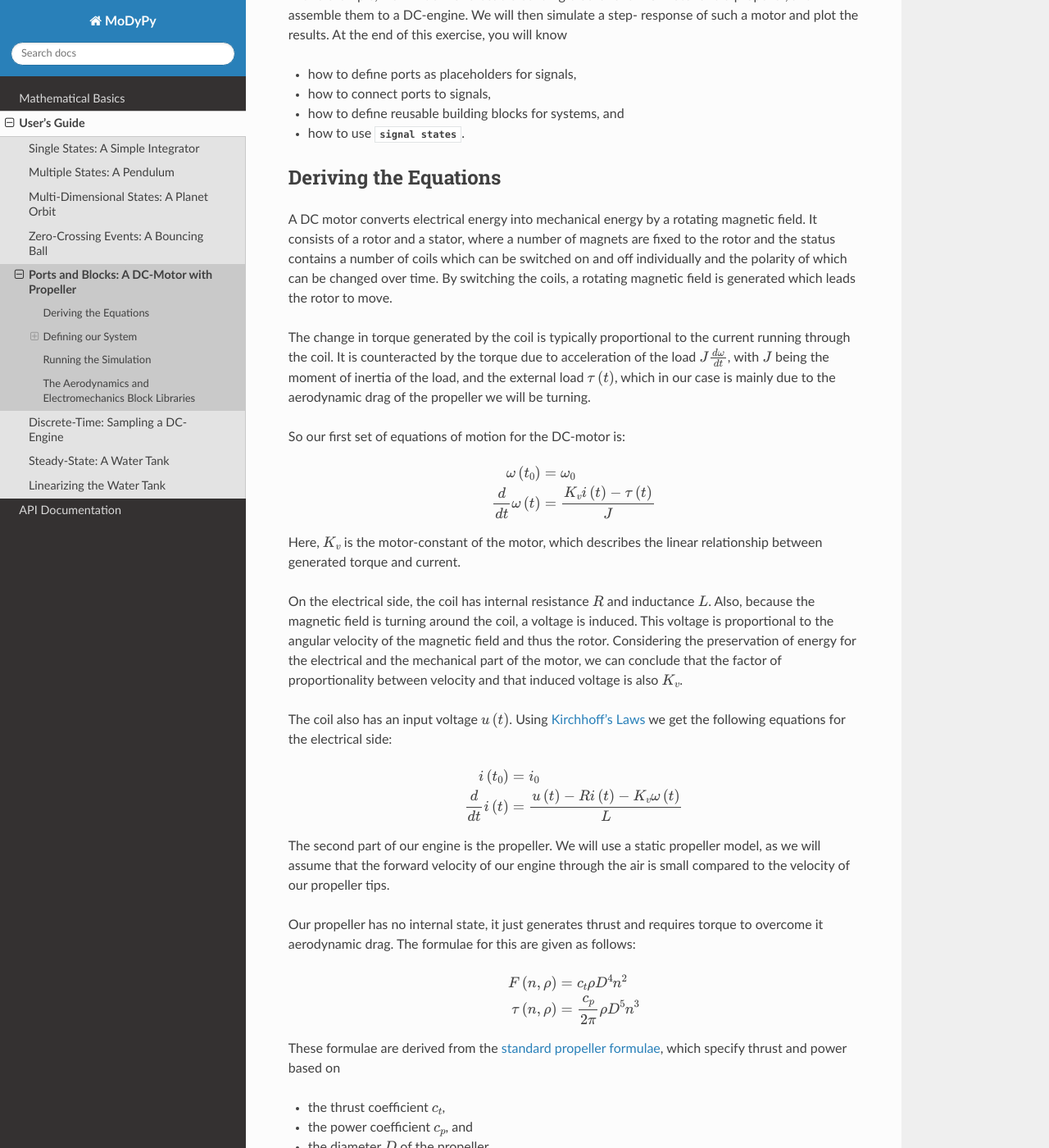
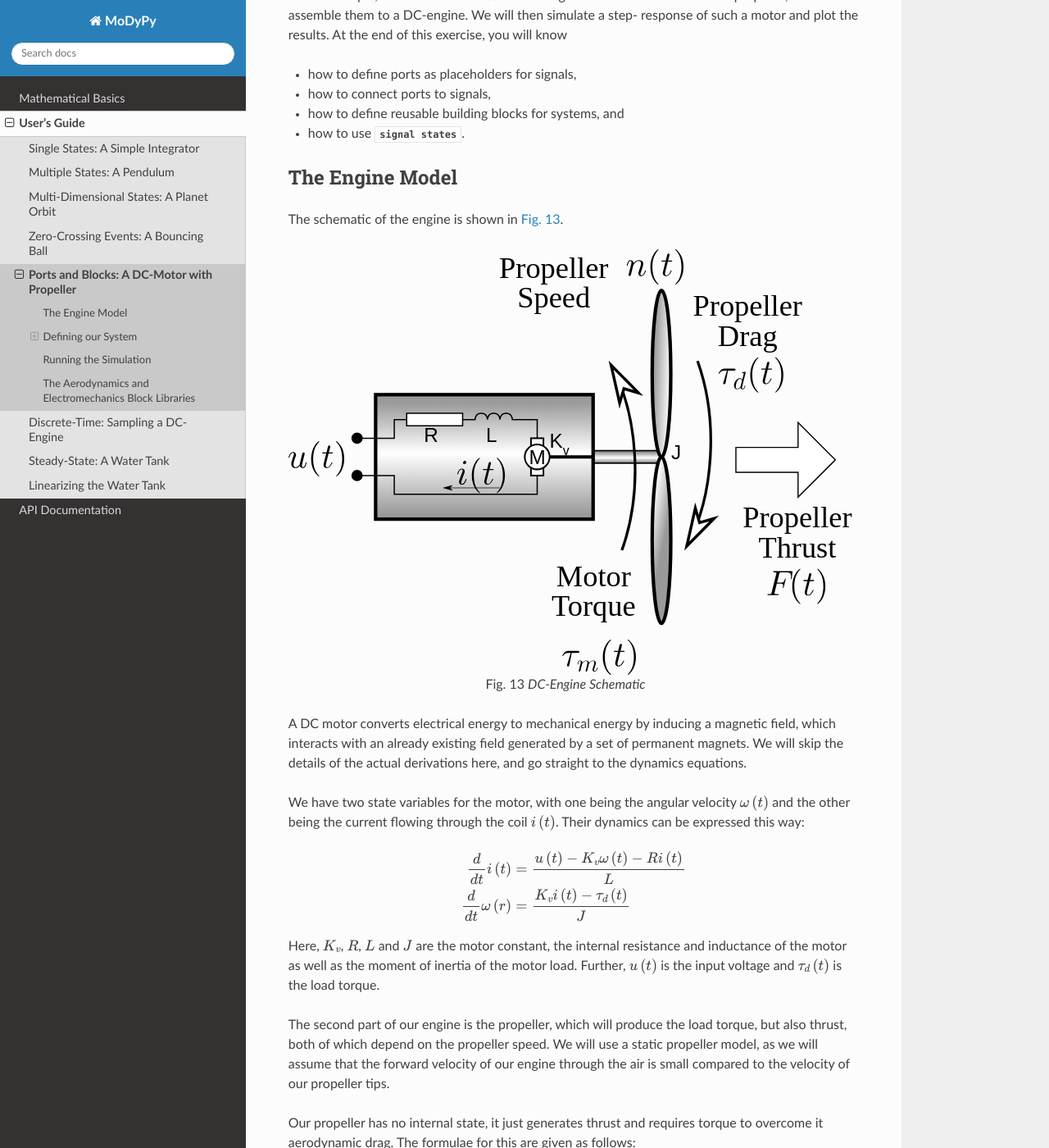
Before and after one commit to modypy/modypy, a Sphinx documentation site: the page built from docs/guide/05_dc_engine.rst, in a window 1280 px wide and 1400 px high, scrolled down 717 px. Shown: the whole window at 82% size. Built offline with Sphinx 7.4.7 and the Read the Docs theme 2.0.0, drawn with Linux system fonts in a browser that asks for light colours; some of the changed text lies outside the part shown.

Commit message:
Add some better illustrations to the User's Guide and restructure the text around them.

```diff
--- a/docs/guide/05_dc_engine.rst
+++ b/docs/guide/05_dc_engine.rst
@@ -26,55 +26,44 @@ At the end of this exercise, you will know
 - how to define reusable building blocks for systems, and
 - how to use :class:`signal states <modypy.model.states.SignalState>`.
 
-Deriving the Equations
-----------------------
 
-A DC motor converts electrical energy into mechanical energy by a rotating
-magnetic field.
-It consists of a rotor and a stator, where a number of magnets are fixed to the
-rotor and the status contains a number of coils which can be switched on and off
-individually and the polarity of which can be changed over time.
-By switching the coils, a rotating magnetic field is generated which leads the
-rotor to move.
+The Engine Model
+----------------
 
-The change in torque generated by the coil is typically proportional to the
-current running through the coil.
-It is counteracted by the torque due to acceleration of the load
-:math:`J \frac{d\omega}{dt}`, with :math:`J` being the moment of inertia of the
-load, and the external load :math:`\tau\left(t\right)`, which in our case is
-mainly due to the aerodynamic drag of the propeller we will be turning.
+The schematic of the engine is shown in :numref:`dc_engine_schematic`.
 
-So our first set of equations of motion for the DC-motor is:
+.. _dc_engine_schematic:
+.. figure:: 05_dc_engine_schematic.svg
+    :align: center
+    :alt: DC-Engine Schematic
+
+    DC-Engine Schematic
+
+A DC motor converts electrical energy to mechanical energy by inducing a
+magnetic field, which interacts with an already existing field generated by a
+set of permanent magnets.
+We will skip the details of the actual derivations here, and go straight to the
+dynamics equations.
+
+We have two state variables for the motor, with one being the angular velocity
+:math:`\omega\left(t\right)` and the other being the current flowing through
+the coil :math:`i\left(t\right)`.
+Their dynamics can be expressed this way:
 
 .. math::
-    \omega\left(t_0\right) &= \omega_0 \\
-    \frac{d}{dt} \omega\left(t\right) &=
-    \frac{K_v i\left(t\right) - \tau\left(t\right)}{J}
+    \frac{d}{dt} i\left(t\right) &=
+    \frac{u\left(t\right) - K_v \omega\left(t\right) - R i\left(t\right)}{L} \\
+    \frac{d}{dt} \omega\left(r\right) &=
+    \frac{K_v i\left(t\right) - \tau_d\left(t\right)}{J}
 
-Here, :math:`K_v` is the motor-constant of the motor, which describes the
-linear relationship between generated torque and current.
+Here, :math:`K_v`, :math:`R`, :math:`L` and :math:`J` are the motor constant,
+the internal resistance and inductance of the motor as well as the moment of
+inertia of the motor load.
+Further, :math:`u\left(t\right)` is the input voltage and
+:math:`\tau_d\left(t\right)` is the load torque.
 
-On the electrical side, the coil has internal resistance :math:`R` and
-inductance :math:`L`.
-Also, because the magnetic field is turning around the coil, a voltage is
-induced.
-This voltage is proportional to the angular velocity of the magnetic field and
-thus the rotor.
-Considering the preservation of energy for the electrical and the mechanical
-part of the motor, we can conclude that the factor of proportionality between
-velocity and that induced voltage is also :math:`K_v`.
-
-The coil also has an input voltage :math:`u\left(t\right)`.
-Using `Kirchhoff's Laws
-<https://en.wikipedia.org/wiki/Kirchhoff%27s_circuit_laws>`_ we get the
-following equations for the electrical side:
-
-.. math::
-    i\left(t_0\right) &= i_0 \\
-    \frac{d}{dt} i\left(t\right) &=
-    \frac{u\left(t\right) - R i\left(t\right) - K_v \omega\left(t\right)}{L}
-
-The second part of our engine is the propeller.
+The second part of our engine is the propeller, which will produce the load
+torque, but also thrust, both of which depend on the propeller speed.
 We will use a static propeller model, as we will assume that the forward
 velocity of our engine through the air is small compared to the velocity of our
 propeller tips.
@@ -84,8 +73,8 @@ torque to overcome it aerodynamic drag. The formulae for this are given as
 follows:
 
 .. math::
-    F\left(n, \rho\right) &= c_t \rho D^4 n^2 \\
-    \tau\left(n, \rho\right) &= \frac{c_p}{2 \pi} \rho D^5 n^3
+    F\left(t\right) &= c_t \rho D^4 n\left(t\right)^2 \\
+    \tau_d\left(t\right) &= \frac{c_p}{2 \pi} \rho D^5 n\left(t\right)^2
 
 These formulae are derived from the
 `standard propeller formulae
@@ -96,11 +85,23 @@ power based on
 - the power coefficient :math:`c_p`, and
 - the diameter :math:`D` of the propeller.
 
-As parameters, the rotation speed :math:`n` and the air density :math:`\rho` are
-required.
+As parameters, the rotation speed :math:`n\left(t\right)` and the air density
+:math:`\rho` are required.
+Note that the rotational speed and the angular velocity are related by
+:math:`\omega\left(t\right) = 2 \pi n\left(t\right)`.
 
 Defining our System
 -------------------
+
+We will now define an engine block, which in turn contains a DC motor and a
+propeller block, as shown in :numref:`dc_engine_blocks`.
+
+.. _dc_engine_blocks:
+.. figure:: 05_dc_engine_blocks.svg
+    :align: center
+    :alt: DC-Engine Blocks
+
+    DC-Engine Blocks
 
 Again, we start by importing everything we need:
 
@@ -117,6 +118,7 @@ A DC-Motor Block
 ^^^^^^^^^^^^^^^^
 
 Now, let us define a block for this DC-motor.
+We do that by subclassing :class:`modypy.model.Block`.
 In the constructor, we first store all the model parameters, such as the motor
 constant or the inductance.
 
@@ -158,10 +160,8 @@ There are three major difference to what we did earlier when defining states:
 
 - Instead of :class:`modypy.model.states.State` instances we use
   :class:`modypy.model.states.SignalState` instances.
-  These are states which also double as signals.
-  The value of the respective signal is simply the value of the state.
-  We use signal states instead of signals when we want to use the state also as
-  input for some other block.
+  These are states which also double as signals, and thus can also be connected
+  to ports, as we will see in a later step.
 - The first parameter to the constructor is now the instance of the block
   instead of the system.
   This first parameter is the *owner* of the state or signal and both the
```
Also changed, not shown: docs/guide/02_pendulum.rst (+10 -1 lines), docs/guide/03_planet_orbit.rst (+71 -28 lines), docs/guide/04_bouncing_ball.rst (+65 -28 lines), docs/guide/06_dc_engine_sampling.rst (+9 -1 lines), docs/guide/01_integrator_schematic.svg, docs/guide/02_pendulum.svg, docs/guide/03_planet_orbit_distance.png (added), docs/guide/03_planet_orbit_simulation.png (deleted), docs/guide/03_planet_orbit_trajectory.png (added), docs/guide/04_bouncing_ball.svg (added), docs/guide/04_bouncing_ball_no_event.png (added), docs/guide/04_bouncing_ball_simulation.png, docs/guide/05_dc_engine_blocks.svg (added), docs/guide/05_dc_engine_schematic.svg (added), 2 more files, 2 other files.
